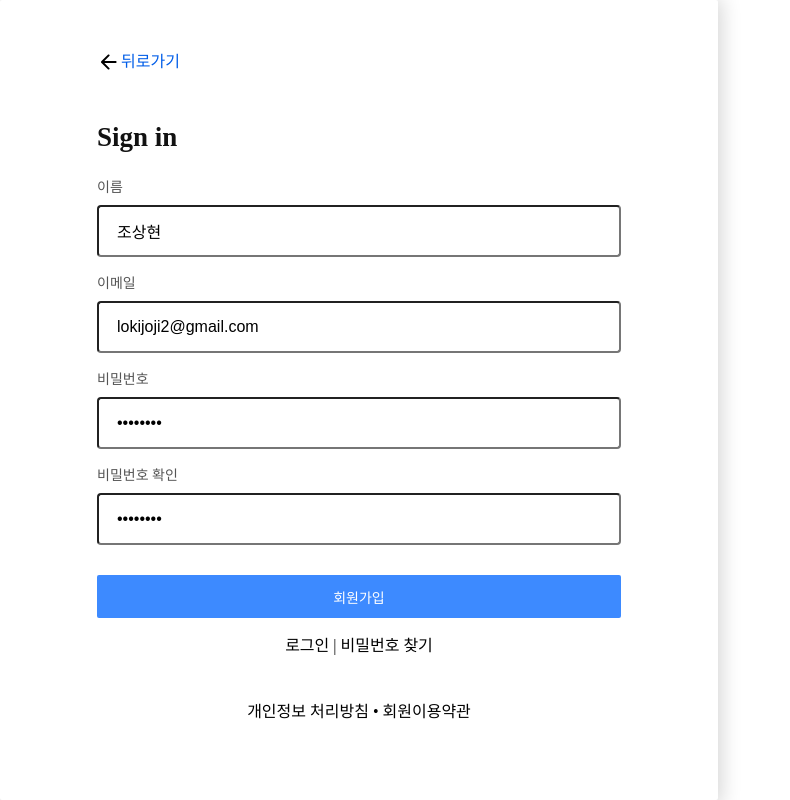
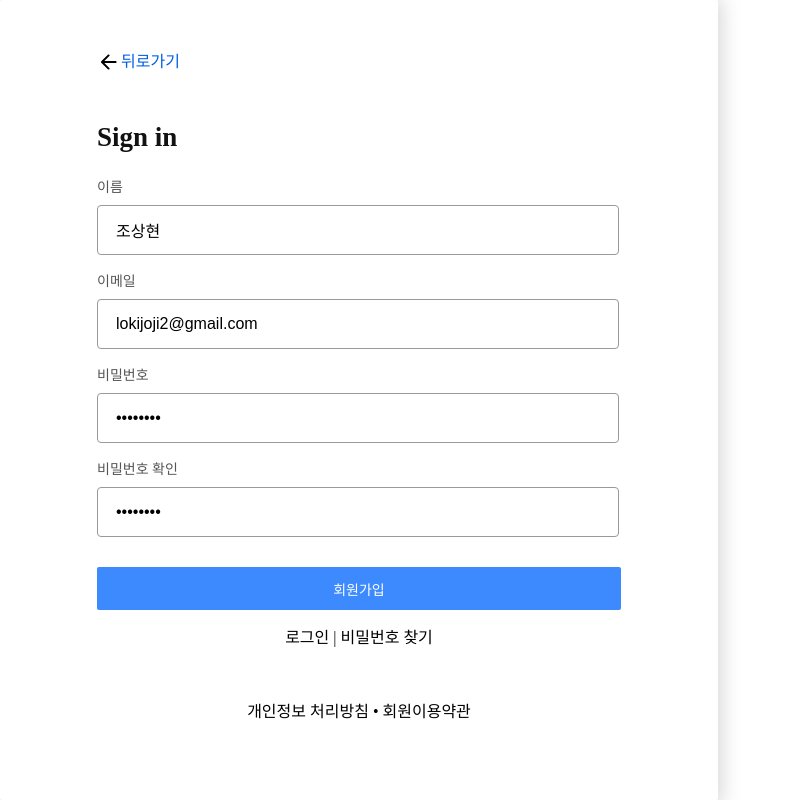
Before and after one commit to scouit/scouit-frontend, a React app: page /signup in a window 1280 px wide. Shown: the whole page, without its empty margins (0-790 px from the left). Built offline with nearby package versions, Linux system fonts and the light colour scheme; no server answers.

Commit message:
(#17) feat: input gray5 border 추가

```diff
--- a/src/components/common/input/index.tsx
+++ b/src/components/common/input/index.tsx
@@ -47,6 +47,7 @@ const _Input = styled.input`
   height: 46px;
   padding-left: 18px;
   border-radius: 4px;
+  border: 1px solid ${({theme}) => theme.color.gray5};
   ${({ theme }) => theme.font.body1};
   ::placeholder {
     color: ${({ theme }) => theme.color.gray5};
```
